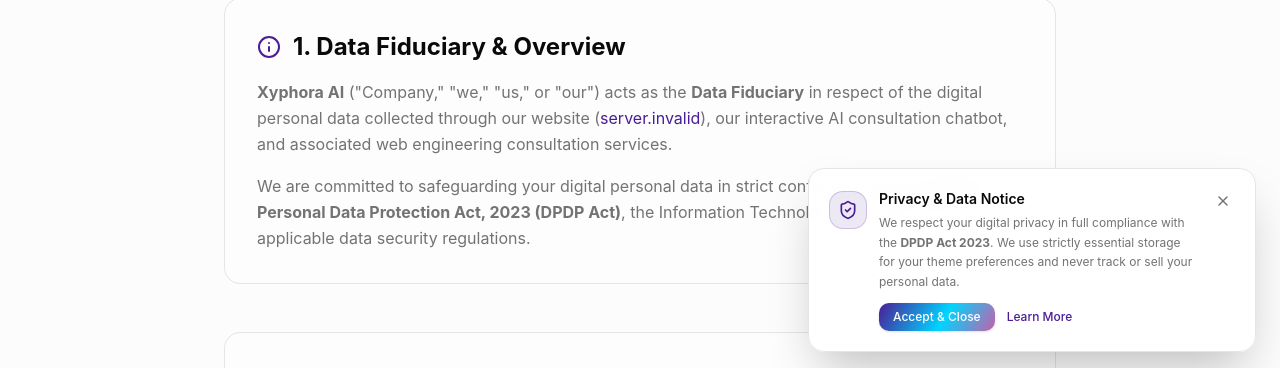
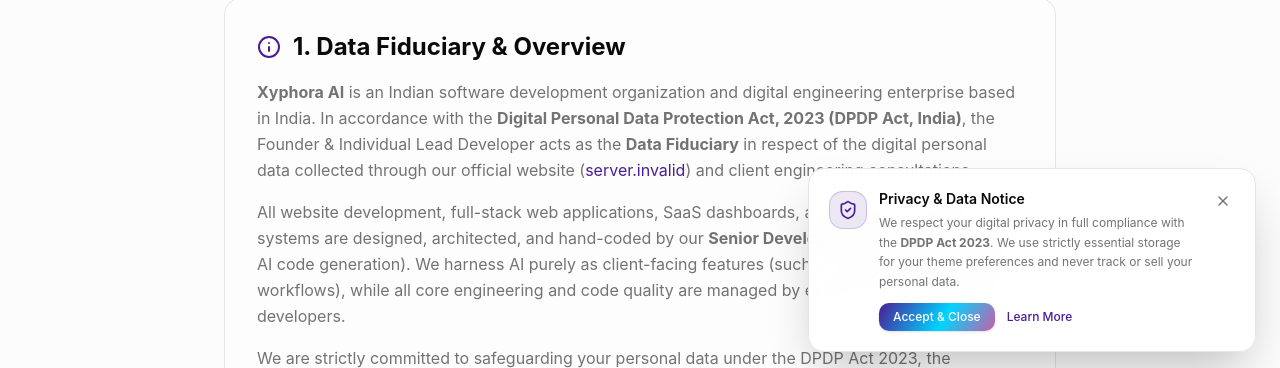
Before and after one commit to Tourabhjatav/Xyphora-AI, a Next.js app: page /privacy in a window 1280 px wide. Shown: the part 432-800 px from the top of the page. Built offline with nearby package versions, Linux system fonts and the light colour scheme; no server answers.

Commit message:
feat: position as Indian development organization powered by Senior Developer Team and specify individual DPO

```diff
--- a/src/app/privacy/page.tsx
+++ b/src/app/privacy/page.tsx
@@ -53,10 +53,13 @@
               <h2 className="text-2xl font-bold m-0 text-foreground">1. Data Fiduciary &amp; Overview</h2>
             </div>
             <p className="text-muted-foreground mb-4">
-              <strong>Xyphora AI</strong> (&quot;Company,&quot; &quot;we,&quot; &quot;us,&quot; or &quot;our&quot;) acts as the <strong>Data Fiduciary</strong> in respect of the digital personal data collected through our website (<a href={siteUrl} className="text-primary hover:underline">{siteHost}</a>), our interactive AI consultation chatbot, and associated web engineering consultation services.
+              <strong>Xyphora AI</strong> is an Indian software development organization and digital engineering enterprise based in India. In accordance with the <strong>Digital Personal Data Protection Act, 2023 (DPDP Act, India)</strong>, the Founder &amp; Individual Lead Developer acts as the <strong>Data Fiduciary</strong> in respect of the digital personal data collected through our official website (<a href={siteUrl} className="text-primary hover:underline">{siteHost}</a>) and client engineering consultations.
+            </p>
+            <p className="text-muted-foreground mb-4">
+              All website development, full-stack web applications, SaaS dashboards, and customized digital systems are designed, architected, and hand-coded by our <strong>Senior Developer Team</strong> (not automated AI code generation). We harness AI purely as client-facing features (such as chatbots and automated workflows), while all core engineering and code quality are managed by experienced human senior developers.
             </p>
             <p className="text-muted-foreground">
-              We are committed to safeguarding your digital personal data in strict conformity with the <strong>Digital Personal Data Protection Act, 2023 (DPDP Act)</strong>, the Information Technology Act, 2000, and applicable data security regulations.
+              We are strictly committed to safeguarding your personal data under the DPDP Act 2023, the Information Technology Act, 2000, and Indian cybersecurity rules.
             </p>
           </section>
 
@@ -192,14 +195,16 @@
             <div className="w-12 h-12 rounded-full bg-primary/10 border border-primary/20 flex items-center justify-center mx-auto mb-4">
               <Mail className="w-6 h-6 text-primary" />
             </div>
-            <h2 className="text-2xl font-bold mb-2 text-foreground">7. Grievance Redressal Officer</h2>
+            <h2 className="text-2xl font-bold mb-2 text-foreground">7. Data Protection &amp; Grievance Redressal Officer</h2>
             <p className="text-muted-foreground text-sm max-w-xl mx-auto mb-6">
-              In accordance with Section 8(9) of the DPDP Act 2023, if you have any questions, requests to exercise your Data Principal rights, or grievances regarding our data practices, please contact our designated Grievance Officer:
+              In accordance with Section 8(9) of the Digital Personal Data Protection Act, 2023 (DPDP Act, India), the designated individual Data Protection &amp; Grievance Officer for Xyphora AI is:
             </p>
 
             <div className="inline-block text-left p-5 rounded-xl bg-background/90 border border-border shadow-sm text-sm space-y-2">
               <p><strong className="text-foreground">Designation:</strong> Data Protection &amp; Grievance Officer</p>
-              <p><strong className="text-foreground">Organization:</strong> Xyphora AI</p>
+              <p><strong className="text-foreground">Status:</strong> Individual Lead Developer &amp; Founder</p>
+              <p><strong className="text-foreground">Organization:</strong> Xyphora AI (Indian Organization)</p>
+              <p><strong className="text-foreground">Jurisdiction:</strong> Republic of India</p>
               <p>
                 <strong className="text-foreground">Official Email:</strong>{" "}
                 <a href={`mailto:${contactEmail}`} className="text-primary font-semibold hover:underline">
--- a/src/components/about-section.tsx
+++ b/src/components/about-section.tsx
@@ -42,16 +42,16 @@
             className="space-y-6"
           >
             <span className="inline-block px-4 py-1.5 rounded-full bg-primary/10 text-primary text-xs sm:text-sm font-semibold border border-primary/20">
-              About Xyphora AI
+              About Xyphora AI • Indian Software Organization
             </span>
             <h2 className="text-3xl sm:text-4xl lg:text-5xl font-extrabold leading-tight tracking-tight text-foreground">
-              Your <span className="gradient-text">Web Engineering</span> &amp; Digital Product Partner
+              Your <span className="gradient-text">Senior Developer Team</span> &amp; Digital Engineering Partner
             </h2>
             <p className="text-muted-foreground text-base sm:text-lg leading-relaxed">
-              Xyphora AI engineers premium websites, web applications, and intelligent AI tools for modern businesses that want to stand out and convert visitors into loyal clients.
+              Xyphora AI is an Indian software development organization powered by a dedicated team of senior developers. We engineer bespoke websites, full-stack web applications, SaaS dashboards, and AI integrations—hand-crafted by seasoned engineers, not automated AI code.
             </p>
             <p className="text-muted-foreground text-sm sm:text-base leading-relaxed">
-              We specialize in custom Next.js web development, strict TypeScript architectures, pixel-perfect responsive UX, and tailored AI chatbots. Every product we build is designed to be lightning-fast, secure, and effortlessly maintainable.
+              We specialize in custom Next.js development, strict TypeScript architectures, pixel-perfect responsive UX, and custom AI workflows engineered to US and global standards.
             </p>
 
             <div className="grid grid-cols-1 sm:grid-cols-2 gap-3 pt-2">
--- a/src/components/chatbot.tsx
+++ b/src/components/chatbot.tsx
@@ -36,7 +36,7 @@
     {
       id: "1",
       role: "bot",
-      content: "Hello! Welcome to Xyphora AI. I'm your digital engineering assistant. I can answer technical questions regarding custom websites, full-stack web applications, SaaS dashboards, AI chatbots, and workflow automations. What are you looking to build?",
+      content: "Hello! Welcome to Xyphora AI. I'm your digital engineering assistant. We are an Indian software development organization powered by a team of senior developers—building custom websites, full-stack web applications, SaaS portals, and AI workflows engineered by senior developers, not automated AI code. What are you looking to build?",
       timestamp: new Date()
     },
   ])
@@ -364,7 +364,7 @@
               <div className="p-5 bg-background max-h-[480px] overflow-y-auto">
                 <h4 className="font-bold text-base text-foreground mb-1">Request a Project Consultation</h4>
                 <p className="text-xs text-muted-foreground mb-4">
-                  Share your technical requirements and our engineering team will respond within 24 hours.
+                  Share your project specifications. Our Senior Developer Team will review your requirements and reply with a complete technical roadmap within 24 hours.
                 </p>
                 <div className="space-y-3.5">
                   <div>
@@ -462,7 +462,7 @@
                 </div>
                 <h4 className="font-bold text-lg text-foreground mb-1">Inquiry Received</h4>
                 <p className="text-xs sm:text-sm text-muted-foreground mb-4 leading-relaxed">
-                  Thank you! Our engineering team will review your specifications and email you back within 24 hours.
+                  Thank you! Our senior developer team will review your specifications and email you back within 24 hours.
                 </p>
                 <p className="text-xs font-mono text-primary bg-primary/10 py-1.5 px-3 rounded-lg inline-block mb-6">
                   {userDetails.email}
--- a/src/components/footer.tsx
+++ b/src/components/footer.tsx
@@ -32,7 +32,7 @@
               <span className="text-xl font-bold gradient-text tracking-tight">Xyphora AI</span>
             </div>
             <p className="text-muted-foreground mb-5 max-w-md text-sm sm:text-base leading-relaxed">
-              We engineer ultra-fast, visually stunning US-standard websites, custom web applications, and tailored AI systems designed to convert visitors and scale your business.
+              Xyphora AI is an Indian software development organization. Our senior developer team engineers ultra-fast, visually stunning US-standard websites, custom full-stack web applications, and tailored AI systems.
             </p>
             <a href={`mailto:${contactEmail}`} className="inline-flex items-center gap-2.5 text-sm font-medium text-muted-foreground transition-colors hover:text-primary">
               <Mail className="h-4 w-4 text-primary" />
@@ -74,8 +74,8 @@
         </div>
 
         <div className="pt-8 border-t border-border/60 text-center text-muted-foreground text-xs sm:text-sm flex flex-col sm:flex-row items-center justify-between gap-4">
-          <p>&copy; {new Date().getFullYear()} Xyphora AI. All rights reserved.</p>
-          <p className="font-medium gradient-text">Next-Gen Web Architecture &amp; AI Engineering</p>
+          <p>&copy; {new Date().getFullYear()} Xyphora AI (India). Handcrafted by Senior Developers. All rights reserved.</p>
+          <p className="font-medium gradient-text">Indian Software Engineering Organization</p>
         </div>
       </div>
     </footer>
--- a/src/components/hero-section.tsx
+++ b/src/components/hero-section.tsx
@@ -127,7 +127,7 @@
             <motion.div variants={fadeUp}>
               <span className="inline-flex max-w-full items-center gap-2 rounded-full border border-primary/30 bg-primary/10 px-4 py-1.5 text-xs sm:text-sm font-semibold text-primary shadow-sm backdrop-blur">
                 <Sparkles className="h-4 w-4 text-cyan-400 animate-spin-slow" />
-                <span>Next-Gen Web Architecture & AI Engineering</span>
+                <span>Indian Software Engineering • Senior Developer Team</span>
               </span>
             </motion.div>
 
@@ -142,7 +142,7 @@
               variants={fadeUp}
               className="text-lg sm:text-xl text-muted-foreground max-w-2xl mx-auto lg:mx-0 leading-relaxed"
             >
-              From custom high-converting business websites and customer portals to full-stack web applications and AI chatbots. We engineer ultra-fast, visually stunning, US-standard digital experiences designed to scale.
+              From custom high-converting business websites and customer portals to full-stack web applications and AI workflows. Handcrafted by our senior developer team—not automated AI code—delivering ultra-fast, visually stunning US-standard digital experiences designed to scale.
             </motion.p>
 
             {/* CTAs */}
```
